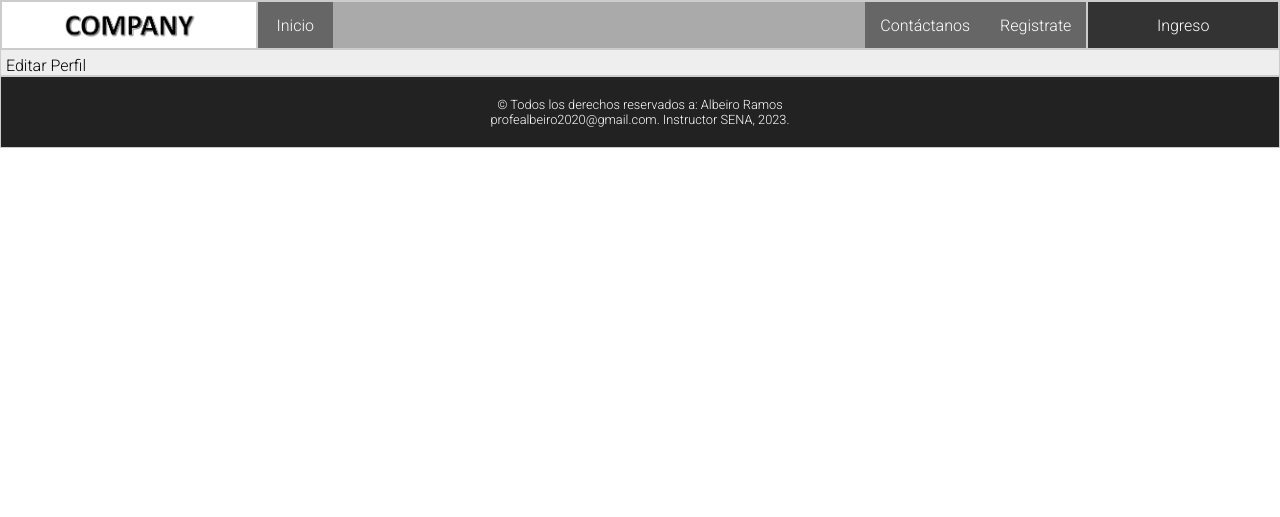
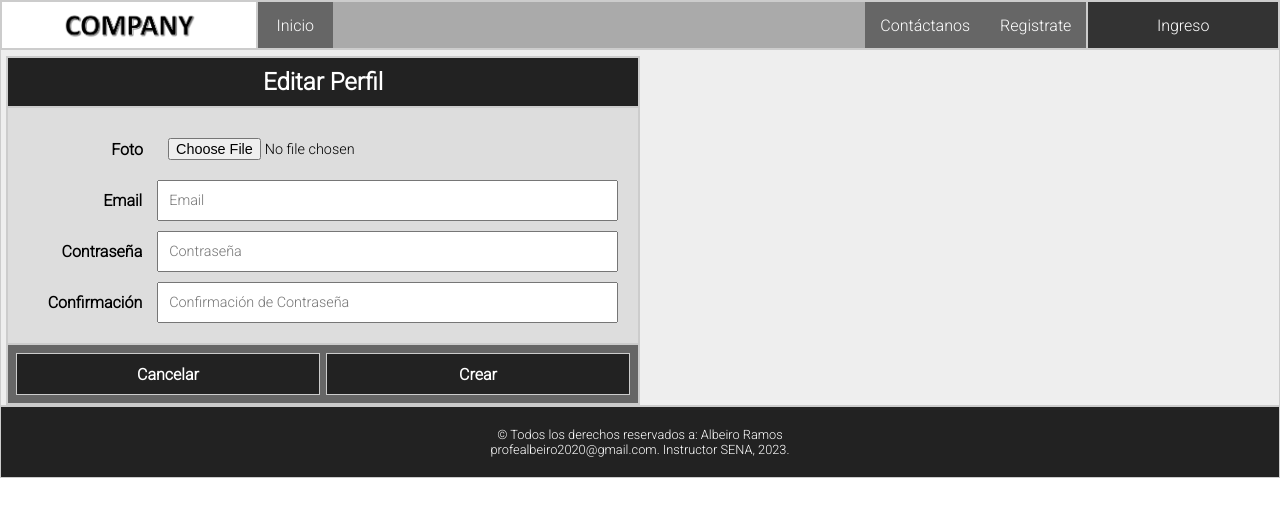
Before and after one commit to Zammy-Ducuara/mainhappyfeet, a PHP site: template views/modules/01_users/edit_profile.view.php in a window 1280 px wide. Shown: the top 517 px of the page. Run offline with PHP 8.4, Linux system fonts and the light colour scheme; the template is opened without the code that fills it, so the values that code supplies are empty.

Commit message:
04 - Controladores y acciones (Clases y Métodos)

```diff
--- a/views/modules/01_users/edit_profile.view.php
+++ b/views/modules/01_users/edit_profile.view.php
@@ -1 +1,27 @@
-Editar Perfil
+<form action="" method="" class="borde">
+    <div class="borde form-header">
+        <h2>Editar Perfil</h2>
+    </div>
+    <div class="borde form-body">
+        <div class="form-control">
+            <label for="">Foto</label>
+            <input type="file" class="file-select">
+        </div>
+        <div class="form-control">
+            <label for="">Email</label>
+            <input type="text" placeholder="Email">
+        </div>
+        <div class="form-control">
+            <label for="">Contraseña</label>
+            <input type="text" placeholder="Contraseña">
+        </div>
+        <div class="form-control">
+            <label for="">Confirmación</label>
+            <input type="text" placeholder="Confirmación de Contraseña">
+        </div>
+    </div>
+    <div class="borde form-footer">
+        <a href="?" class="borde">Cancelar</a>
+        <input type="submit" value="Crear" class="borde">
+    </div>
+</form>
--- a/views/modules/03_reports/graphic_user.view.php
+++ b/views/modules/03_reports/graphic_user.view.php
@@ -1 +1,4 @@
-Reporte Gráfico de Usuarios
+<div class="borde controles">
+    <a href="?c=Reports&a=printedUserReport" class="borde">Tabla</a>
+    <a href="" class="borde">Imprimir</a>
+</div>
--- a/views/modules/03_reports/printed_user.view.php
+++ b/views/modules/03_reports/printed_user.view.php
@@ -1 +1,4 @@
-Reporte Impreso de Usuarios
+<div class="borde controles">
+    <a href="?c=Reports&a=graphicUserReport" class="borde">Gráfico</a>
+    <a href="" class="borde">Imprimir</a>
+</div>
```
